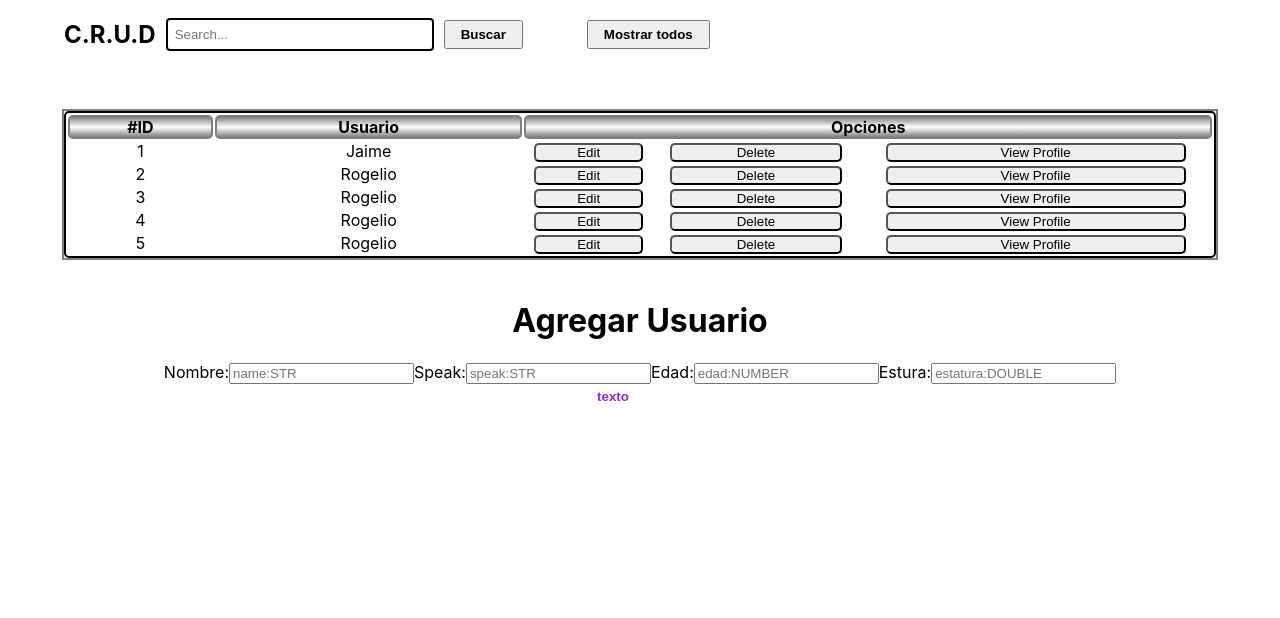
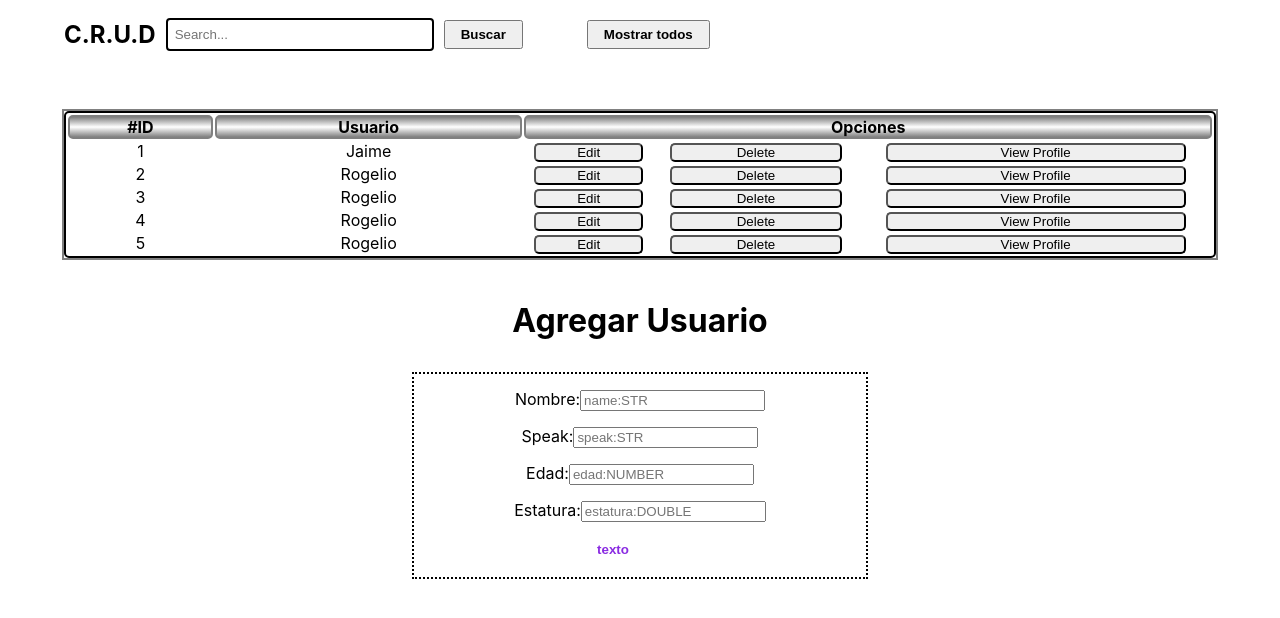
Before and after one commit to AlexLealInchcape/crud-front-app, a React (Create React App) app: page / in a window 1280 px wide. Shown: the top 618 px of the page. Built offline with nearby package versions, Linux system fonts and the light colour scheme.

Commit message:
nuevos estilos profile page y add update

```diff
--- a/src/components/molecules/addUpdate/AddUpdate.jsx
+++ b/src/components/molecules/addUpdate/AddUpdate.jsx
@@ -1,62 +1,89 @@
 import React from "react";
 import Button from "../../atom/Button";
-import styles from "./AddUpdate.module.css"
+import styles from "./AddUpdate.module.css";
 
 const AddUpdate = ({ user }) => {
-
   const addUser = () => {
-        console.log('Add User')
-    }
+    console.log("Add User");
+  };
 
   const updateUser = () => {
-        console.log('Update User')
-    }
+    console.log("Update User");
+  };
 
   return (
     <div class={styles.padre}>
-            <div class={styles.Add}>
       {user ? (
         <>
           <h1>Editar Usuario</h1>
+
           <form action={updateUser}>
+            <div class={styles.form}>
+              <div>
                 <label htmlFor="">Nombre:</label>
                 <input placeholder="name:STR" defaultValue={user.name}></input>
+              </div>
+              <div>
                 <label htmlFor="">Speak:</label>
-                <input placeholder="speak:STR" defaultValue={user.speak}></input>
+                <input
+                  placeholder="speak:STR"
+                  defaultValue={user.speak}
+                ></input>
+              </div>
+              <div>
                 <label htmlFor="">Edad:</label>
-                <input placeholder="edad:NUMBER" defaultValue={user.edad}></input>
+                <input
+                  placeholder="edad:NUMBER"
+                  defaultValue={user.edad}
+                ></input>
+              </div>
+              <div>
                 <label htmlFor="">Estatura:</label>
-                <input placeholder="estatura:DOUBLE" defaultValue={user.estatura}></input>
-
-                <Button action={updateUser} label='texto' variant="text" />
+                <input
+                  placeholder="estatura:DOUBLE"
+                  defaultValue={user.estatura}
+                ></input>
+              </div>
+              <div>
+                <Button action={updateUser} label="texto" variant="text" />
+              </div>
+            </div>
           </form>
-
         </>
       ) : (
         <>
           <h1>Agregar Usuario</h1>
+
           <form action={addUser}>
+            <div class={styles.form}>
+              <div>
                 <label htmlFor="">Nombre:</label>
-                <input placeholder="name:STR" defaultValue=''></input>
+                <input placeholder="name:STR" defaultValue=""></input>
+              </div>
+              <div>
                 <label htmlFor="">Speak:</label>
-                <input placeholder="speak:STR" defaultValue=''></input>
+                <input placeholder="speak:STR" defaultValue=""></input>
+              </div>
+              <div>
                 <label htmlFor="">Edad:</label>
-                <input placeholder="edad:NUMBER" defaultValue=''></input>
-                <label htmlFor="">Estura:</label>
-                <input placeholder="estatura:DOUBLE" defaultValue=''></input>
-
-                <Button action={addUser} label='texto' variant="text" />
+                <input placeholder="edad:NUMBER" defaultValue=""></input>
+              </div>
+              <div>
+                <label htmlFor="">Estatura:</label>
+                <input placeholder="estatura:DOUBLE" defaultValue=""></input>
+              </div>
+              <div>
+                <Button action={addUser} label="texto" variant="text" />
+              </div>
+            </div>
           </form>
-
         </>
       )}
     </div>
-        </div>
-    )
-}
+  );
+};
 
 export default AddUpdate;
-
 
 // const [personas, setPersonas] = useState(initialPersonas);
 // const [persona, setPersona] = useState({})
@@ -77,8 +104,6 @@ export default AddUpdate;
 //     verify(6)
 // }, [personas])
 
-
-
 // !verificar
 //     ? <div>
 //         <h1>ADD PERSON</h1>
--- a/src/components/molecules/addUpdate/AddUpdate.module.css
+++ b/src/components/molecules/addUpdate/AddUpdate.module.css
@@ -1,7 +1,18 @@
-.padre{
+.padre {
+    display: flex;
+    flex-direction: column;
+    align-items: center;
+    justify-content: center;
 
 }
-.Add {
 
-
+.form {
+    display: flex;
+    flex-direction: column;
+    gap: 15px;
+    border: 2px dotted black;
+    margin: 10px;
+    padding: 15px;
+    padding-right: 100px;
+    padding-left: 100px;
 }
--- a/src/components/molecules/profilePage/ProfilePage.jsx
+++ b/src/components/molecules/profilePage/ProfilePage.jsx
@@ -9,11 +9,11 @@ const ProfilePage = ({ user, setProfile }) => {
         <div className={style.wrapper}>
             <div>
                 <div className={style.modal__dialog}>
-                    <h1>Perfil de Usuario</h1>
-                    <h1>Nombre: {user.name}</h1>
-                    <h1>Speak: {user.speak}</h1>
-                    <h1>Edad: {user.edad}</h1>
-                    <h1>Estatura: {user.estatura} mts</h1>
+                    <h2>Perfil de Usuario</h2>
+                    <h3>Nombre:</h3><p> {user.name}</p>
+                    <h3>Speak: </h3><p>{user.speak}</p>
+                    <h3>Edad: </h3><p>{user.edad}</p>
+                    <h3>Estatura: </h3><p>{user.estatura}mts </p>
                     <button onClick={() => setProfile(null)}>Clear/Back</button>
                 </div>
             </div>
--- a/src/components/molecules/profilePage/profilePage.module.css
+++ b/src/components/molecules/profilePage/profilePage.module.css
@@ -7,15 +7,17 @@
     bottom: 0;
     right: 0;
     z-index: 100;
-    background-color: rgba(0, 0, 0, 0.85);
+    background-color: rgba(87, 85, 85, 0.75);
     align-items: center;
+
 }
 
 .modal__dialog {
-    background-color: #dddddd;
-    padding: 10px;
-    width: 300px;
-    height: 400px;
+    background-image: linear-gradient(45deg,gray, white, rgb(184, 184, 184)  );
+    margin: 30px;
+    width: 350px;
+    height: 450px;
+
 }
 
 .modal-open {
```
Lines whose indentation alone changed are shown as unchanged.
